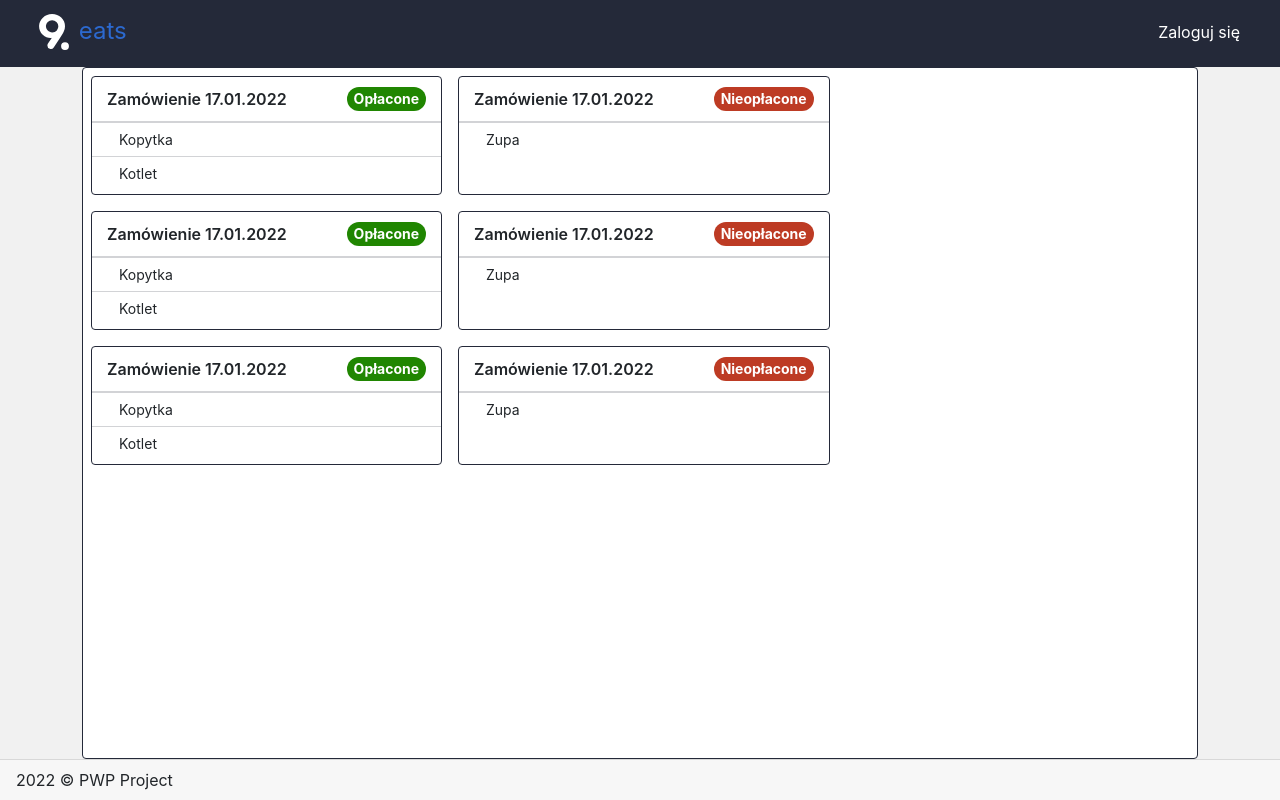
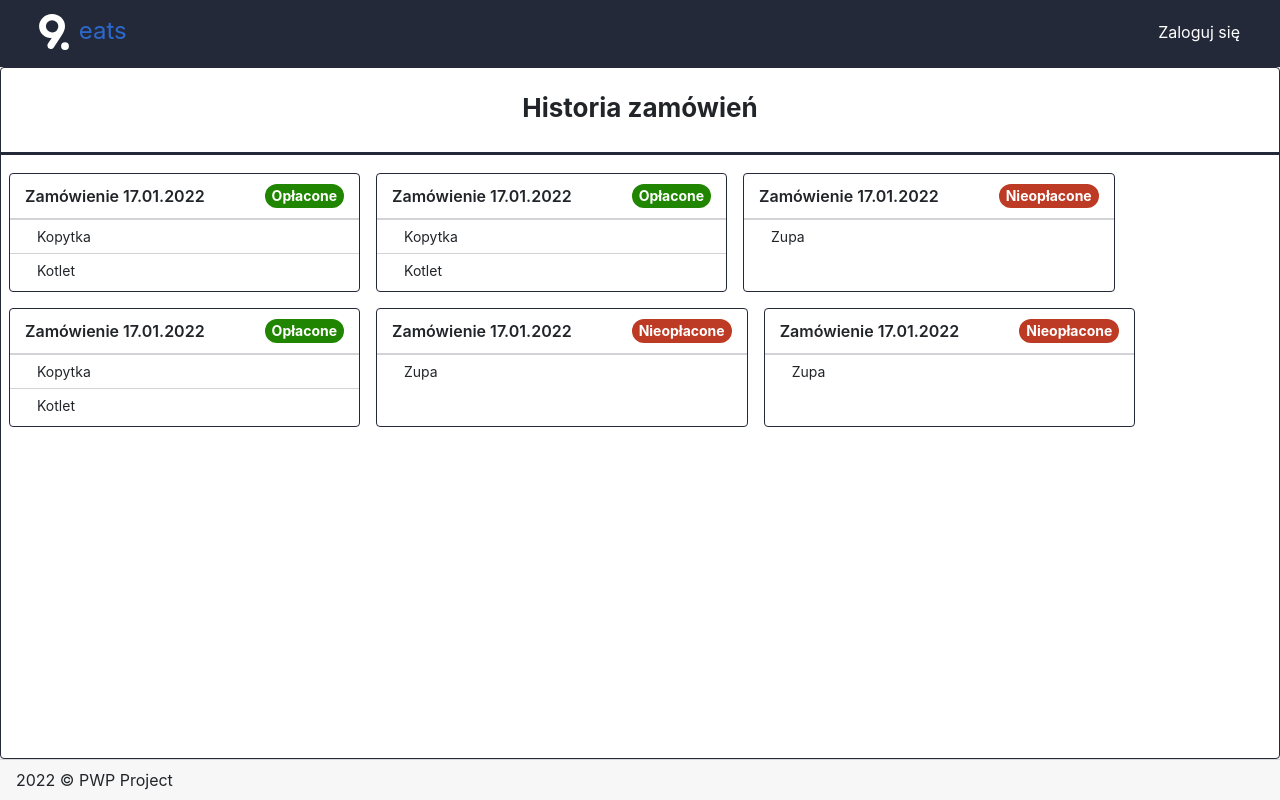
Before and after one commit to PrzemyslawSalek/9eats, a React (Create React App) app in the folder frontend/: page /orders/history in a window 1280 px wide. Built offline with nearby package versions, Linux system fonts and the light colour scheme.

Commit message:
select orders to pay

```diff
--- a/frontend/src/components/BoxOrdersHistory/BoxOrdersHistory.css
+++ b/frontend/src/components/BoxOrdersHistory/BoxOrdersHistory.css
@@ -6,3 +6,14 @@
     height: 100%;
     border: 1px solid #242939;
 }
+
+.box-orders-history__title {
+    display: flex;
+    justify-content: center;
+    width: 100%;
+    padding-bottom: 25px;
+    border-bottom: 3px solid #242939;
+    padding-top: 20px;
+    font-size: 26px;
+    font-weight: 700;
+}
--- a/frontend/src/components/BoxOrdersHistory/elements/Order.css
+++ b/frontend/src/components/BoxOrdersHistory/elements/Order.css
@@ -4,6 +4,11 @@
   flex-wrap: wrap;
   border: 1px solid #242939;
   margin: 8px;
+  cursor: pointer;
+}
+
+.unselected-order {
+    opacity: 60%;
 }
 
 .order__title-content {
--- a/frontend/src/components/BoxOrdersHistory/elements/Order.js
+++ b/frontend/src/components/BoxOrdersHistory/elements/Order.js
@@ -4,11 +4,39 @@ import { Card } from "reactstrap";
 import "./Order.css";
 
 class Order extends Component {
+  constructor(props) {
+    super(props);
+    this.state = {
+      selected: false,
+    };
+  }
+
+  setOrderClass = () => {
+    const { selected } = this.state;
+    const { ordersSelected } = this.props;
+
+    if (ordersSelected) {
+      return selected ? "order" : "order unselected-order";
+    } else {
+      return "order";
+    }
+  };
+
+  selectOnClick = () => {
+    const { selected } = this.state;
+    const { order, addOrder, removeOrder } = this.props;
+
+    if (!order.paid) {
+      this.setState({ selected: !selected });
+      return selected ? removeOrder(order) : addOrder(order);
+    }
+  };
+
   render() {
     const { order } = this.props;
 
     return (
-      <Card className="order">
+      <Card className={this.setOrderClass()} onClick={this.selectOnClick}>
         <div className="order__title-content">
           <div className="order__title">Zamówienie 17.01.2022</div>
           {order.paid ? (
--- a/frontend/src/components/BoxOrdersHistory/elements/OrdersList.css
+++ b/frontend/src/components/BoxOrdersHistory/elements/OrdersList.css
@@ -1,4 +1,5 @@
 .orders-list {
     display: flex;
     flex-wrap: wrap;
+    padding-top: 10px;
 }
--- a/frontend/src/components/BoxOrdersHistory/elements/OrdersList.js
+++ b/frontend/src/components/BoxOrdersHistory/elements/OrdersList.js
@@ -6,12 +6,20 @@ import "./OrdersList.css";
 
 class OrdersList extends Component {
   render() {
-    const { orders } = this.props;
+    const { orders, addOrder, removeOrder, ordersSelected } = this.props;
 
     return (
       <div className="orders-list">
         {orders &&
-          orders.map((order, key) => <Order key={key} order={order} />)}
+          orders.map((order, key) => (
+            <Order
+              key={key}
+              order={order}
+              addOrder={addOrder}
+              removeOrder={removeOrder}
+              ordersSelected={ordersSelected}
+            />
+          ))}
       </div>
     );
   }
--- a/frontend/src/components/BoxOrdersHistory/index.js
+++ b/frontend/src/components/BoxOrdersHistory/index.js
@@ -5,8 +5,10 @@ import OrdersList from "./elements/OrdersList";
 
 import "./BoxOrdersHistory.css";
 
+// przy kazdym zamowieniu musi byc id, price, date
 const mockOrders = [
   {
+    id: 0,
     dishes: [
       {
         name: "Kopytka",
@@ -21,22 +23,12 @@ const mockOrders = [
         ingredients: "Ziemniaki",
       },
     ],
+    price: "72.00",
     paid: true,
     completed: true,
   },
   {
-    dishes: [
-      {
-        name: "Zupa",
-        amount: "5",
-        price: "56.00",
-        ingredients: "",
-      },
-    ],
-    paid: false,
-    completed: false,
-  },
-  {
+    id: 1,
     dishes: [
       {
         name: "Kopytka",
@@ -51,10 +43,12 @@ const mockOrders = [
         ingredients: "Ziemniaki",
       },
     ],
+    price: "72.00",
     paid: true,
     completed: true,
   },
   {
+    id: 2,
     dishes: [
       {
         name: "Zupa",
@@ -63,10 +57,12 @@ const mockOrders = [
         ingredients: "",
       },
     ],
+    price: "56.00",
     paid: false,
     completed: false,
   },
   {
+    id: 3,
     dishes: [
       {
         name: "Kopytka",
@@ -81,10 +77,12 @@ const mockOrders = [
         ingredients: "Ziemniaki",
       },
     ],
+    price: "72.00",
     paid: true,
     completed: true,
   },
   {
+    id: 4,
     dishes: [
       {
         name: "Zupa",
@@ -93,19 +91,60 @@ const mockOrders = [
         ingredients: "",
       },
     ],
+    price: "56.00",
+    paid: false,
+    completed: false,
+  },
+  {
+    id: 5,
+    dishes: [
+      {
+        name: "Zupa",
+        amount: "5",
+        price: "56.00",
+        ingredients: "",
+      },
+    ],
+    price: "56.00",
     paid: false,
     completed: false,
   },
 ];
 
 class BoxOrdersHistory extends Component {
+  constructor(props) {
+    super(props);
+    this.state = {
+      selectedOrders: [],
+    };
+  }
+
+  addOrder = (order) => {
+    this.setState({ selectedOrders: [...this.state.selectedOrders, order] });
+  };
+
+  removeOrder = (order) => {
+    const filtered = this.state.selectedOrders.filter(function (el) {
+      return el.id !== order.id;
+    });
+    this.setState({ selectedOrders: filtered });
+  };
+
   render() {
+    const { selectedOrders } = this.state;
+
     return (
-      <Container className="box-orders-history">
+      <div className="box-orders-history">
         <Card className="box-orders-history__card">
-          <OrdersList orders={mockOrders} />
+          <div className="box-orders-history__title">Historia zamówień</div>
+          <OrdersList
+            orders={mockOrders}
+            addOrder={this.addOrder}
+            removeOrder={this.removeOrder}
+            ordersSelected={selectedOrders.length}
+          />
         </Card>
-      </Container>
+      </div>
     );
   }
 }
```
